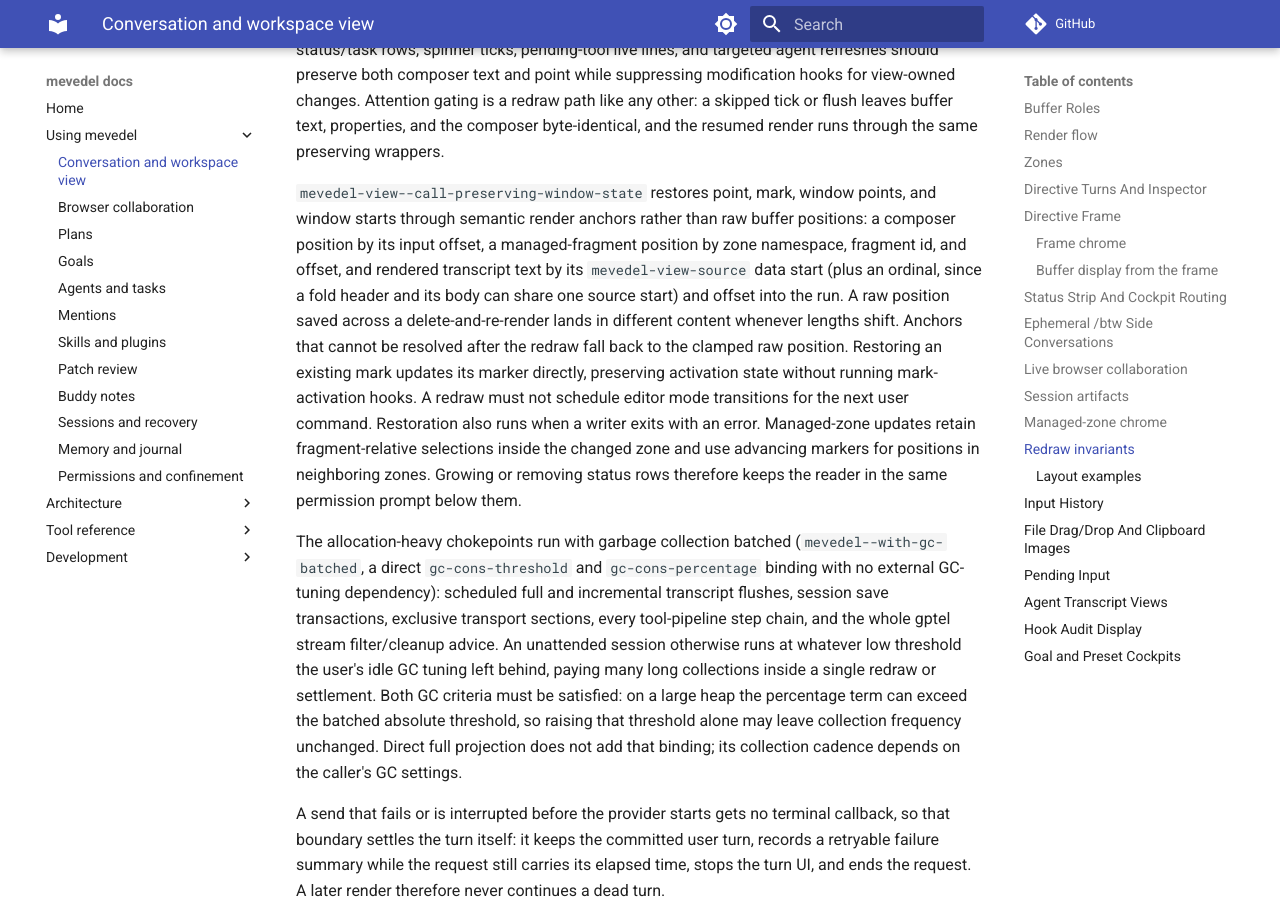
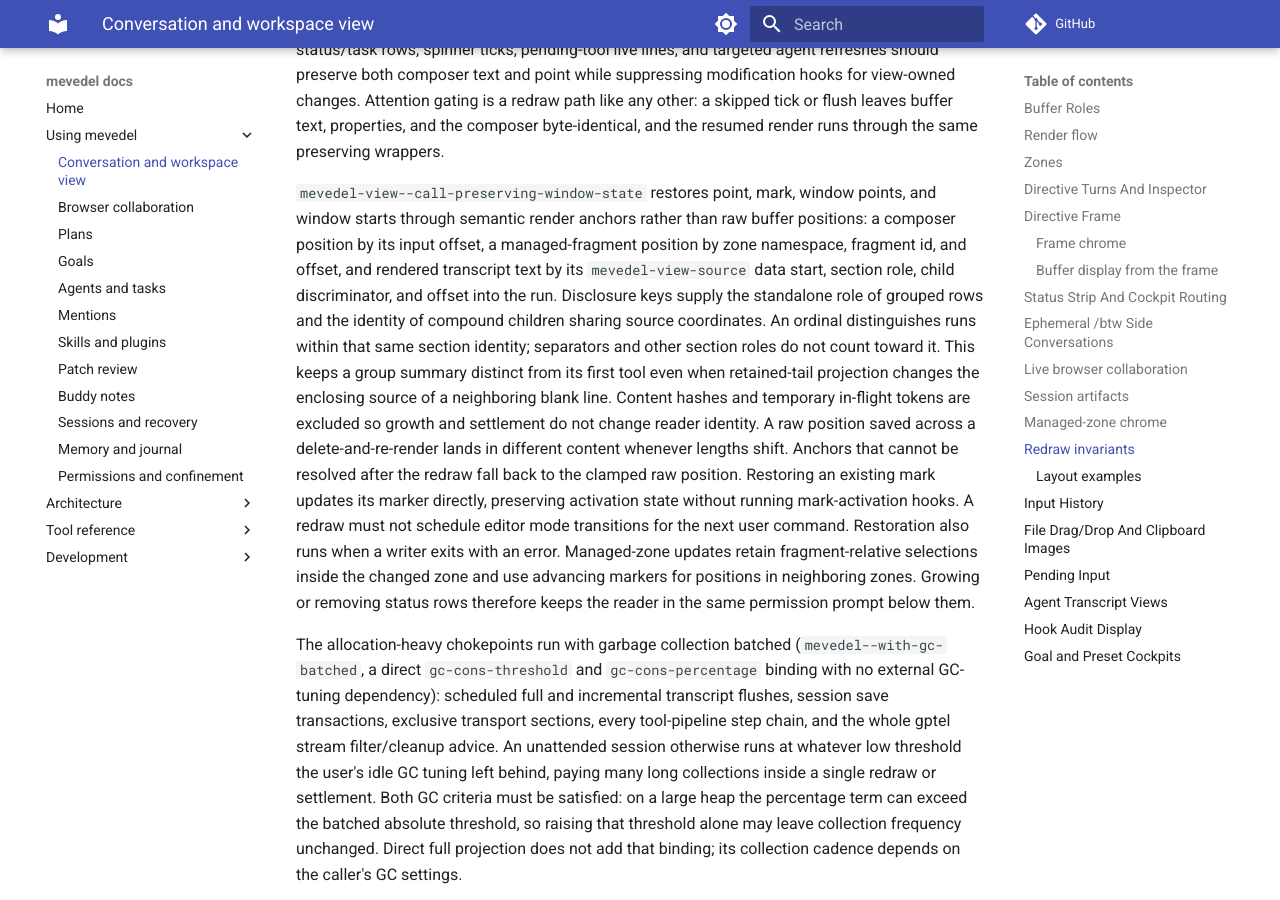
Before and after one commit to FrauH0lle/mevedel, an MkDocs documentation site: the page built from docs/view.md, in a window 1280 px wide and 900 px high, scrolled down 19391 px. Built offline with MkDocs 1.6.1 and Material for MkDocs 9.7.7, drawn with Linux system fonts in a browser that asks for light colours; comment, search, counter and statistics services are not loaded.

Commit message:
fix(view): Preserve tool-summary cursor across redraws
Identify reader anchors by source, section role, and child discriminator so full and retained-tail projections cannot redirect the cursor to a neighboring row.

Validated with 820 focused ERT tests, the original reproduction, and warning-free Eask compilation.

```diff
--- a/docs/view.md
+++ b/docs/view.md
@@ -913,8 +913,14 @@
 and window starts through semantic render anchors rather than raw buffer
 positions: a composer position by its input offset, a managed-fragment
 position by zone namespace, fragment id, and offset, and rendered transcript
-text by its `mevedel-view-source` data start (plus an ordinal, since a fold
-header and its body can share one source start) and offset into the run. A
+text by its `mevedel-view-source` data start, section role, child discriminator,
+and offset into the run. Disclosure keys supply the standalone role of grouped
+rows and the identity of compound children sharing source coordinates. An
+ordinal distinguishes runs within that same section identity; separators and
+other section roles do not count toward it. This keeps a group summary distinct
+from its first tool even when retained-tail projection changes the enclosing
+source of a neighboring blank line. Content hashes and temporary in-flight
+tokens are excluded so growth and settlement do not change reader identity. A
 raw position saved across a delete-and-re-render lands in different content
 whenever lengths shift. Anchors that cannot be resolved after the redraw fall back to the
 clamped raw position.
```
Also changed, not shown: docs/adr/0119-keep-views-reconstructable-and-rendering-bounded.md (+21 -1 lines), 3 other files.
